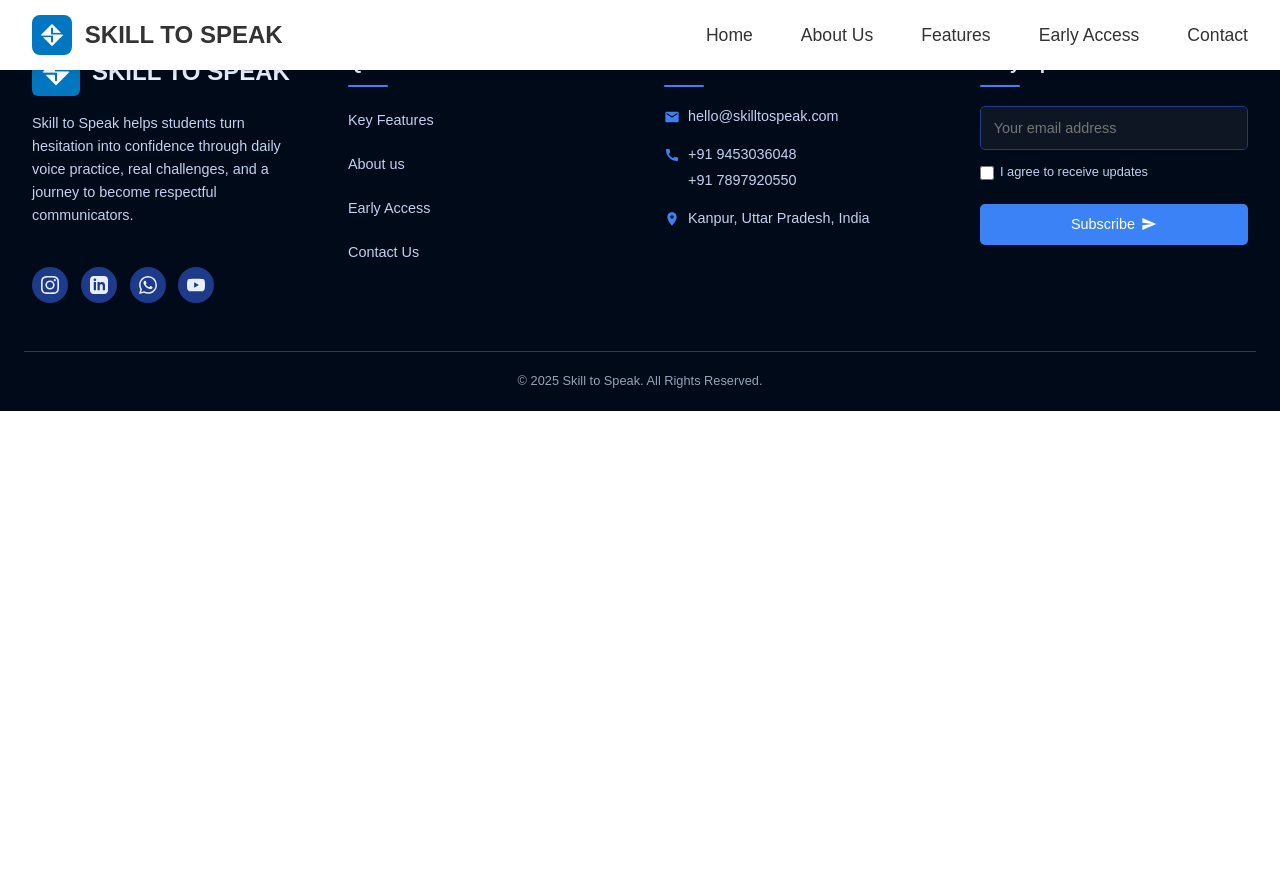
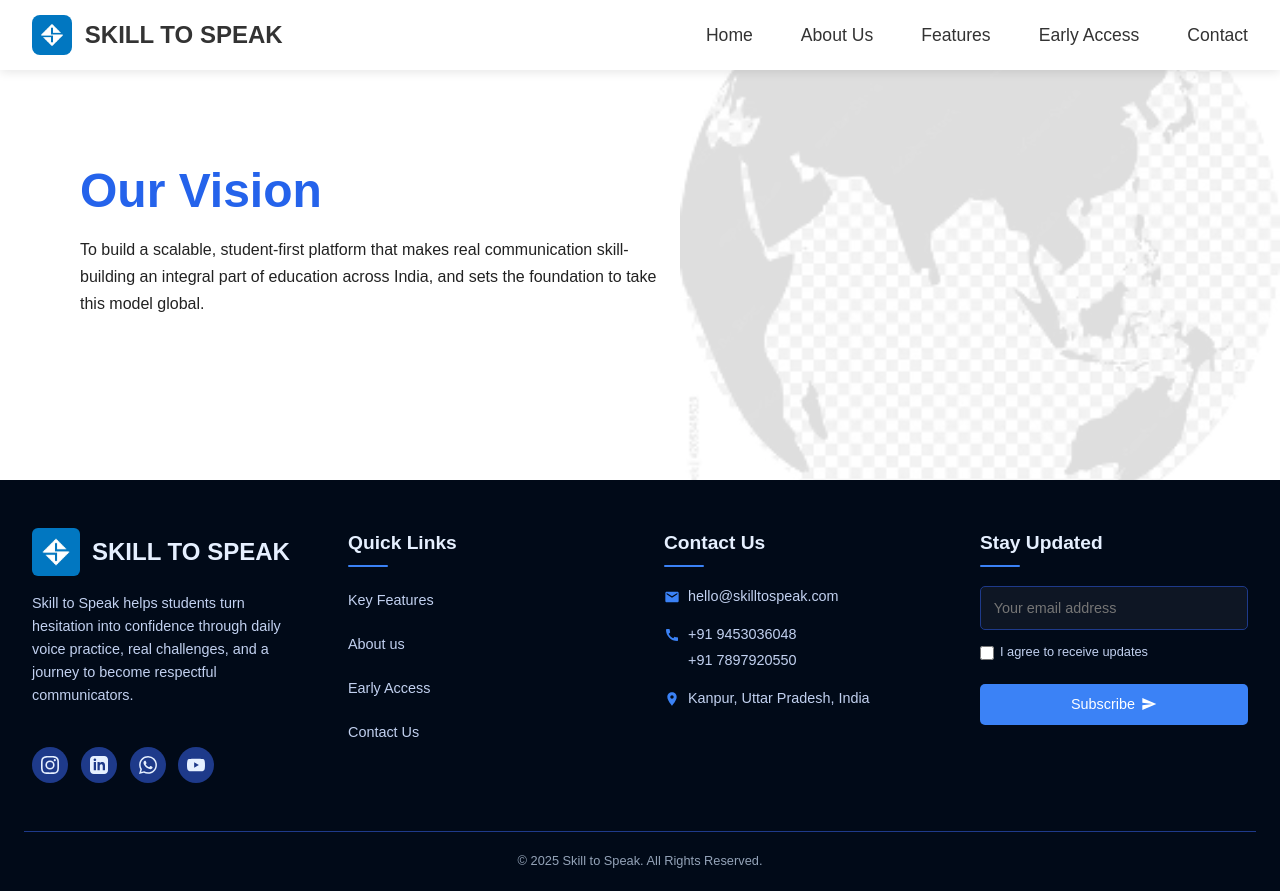
Before and after one commit to Piyushh-kumar/Skilltospeakx, a React (Vite) app: page /OurVision in a window 1280 px wide. Before the commit the page ends 800 px from the top, so only its background shows below. Built offline with nearby package versions, Linux system fonts and the light colour scheme.

Commit message:
vision fixed

```diff
--- a/src/App.jsx
+++ b/src/App.jsx
@@ -9,7 +9,7 @@ import AboutUs from './pages/AboutUs/AboutUs';
 import FoundersNote from './pages/FoundersNote/FoundersNote';
 import KeyFeatures from './pages/KeyFeatures/KeyFeatures';
 import Footer from './components/Footer/Footer';
-import Vision from 'src\pages\Vision\Vision.jsx';
+import OurVision from './pages/OurVision/OurVision';
 import ScrollToTop from './components/ScrollToTop'; // Add this import
 
 function App() {
@@ -26,7 +26,7 @@ function App() {
         <Route path="/aboutus" element={<AboutUs />} />
         <Route path="/foundersnote" element={<FoundersNote />} />
         <Route path="/keyfeatures" element={<KeyFeatures />} />
-        <Route path="/vision" element={<Vision />} />
+        <Route path="/OurVision" element={<OurVision />} />
       </Routes>
       <Footer />
     </Router>
--- a/src/pages/Home/Home.jsx
+++ b/src/pages/Home/Home.jsx
@@ -5,7 +5,7 @@ import About from '../AboutPlatform/AboutPlatform';
 import Features from '../Features/Features';
 import Footer from '../../components/Footer/Footer';
 import KeyFeatures from '../KeyFeatures/KeyFeatures';
-import Vision from 'src\pages\Vision\Vision.jsx';
+import OurVision from '../OurVision/OurVision';
 
 function Hero() {
   return (
@@ -39,7 +39,7 @@ function Hero() {
       </section>
       <About />
       <Features />
-      <Vision />
+      <OurVision />
       <KeyFeatures />
 
     </div>
--- a/src/pages/Vision/vision.jsx
+++ b/src/pages/OurVision/OurVision.jsx
@@ -1,5 +1,5 @@
 import React from "react";
-import "./Vision.css";
+import "./OurVision.css";
 import globe from '../../assets/globe.png';
 
 const OurVision = () => {
```
Also changed, not shown: src/pages/OurVision/OurVision.css (renamed from src/pages/Vision/vision.css).
